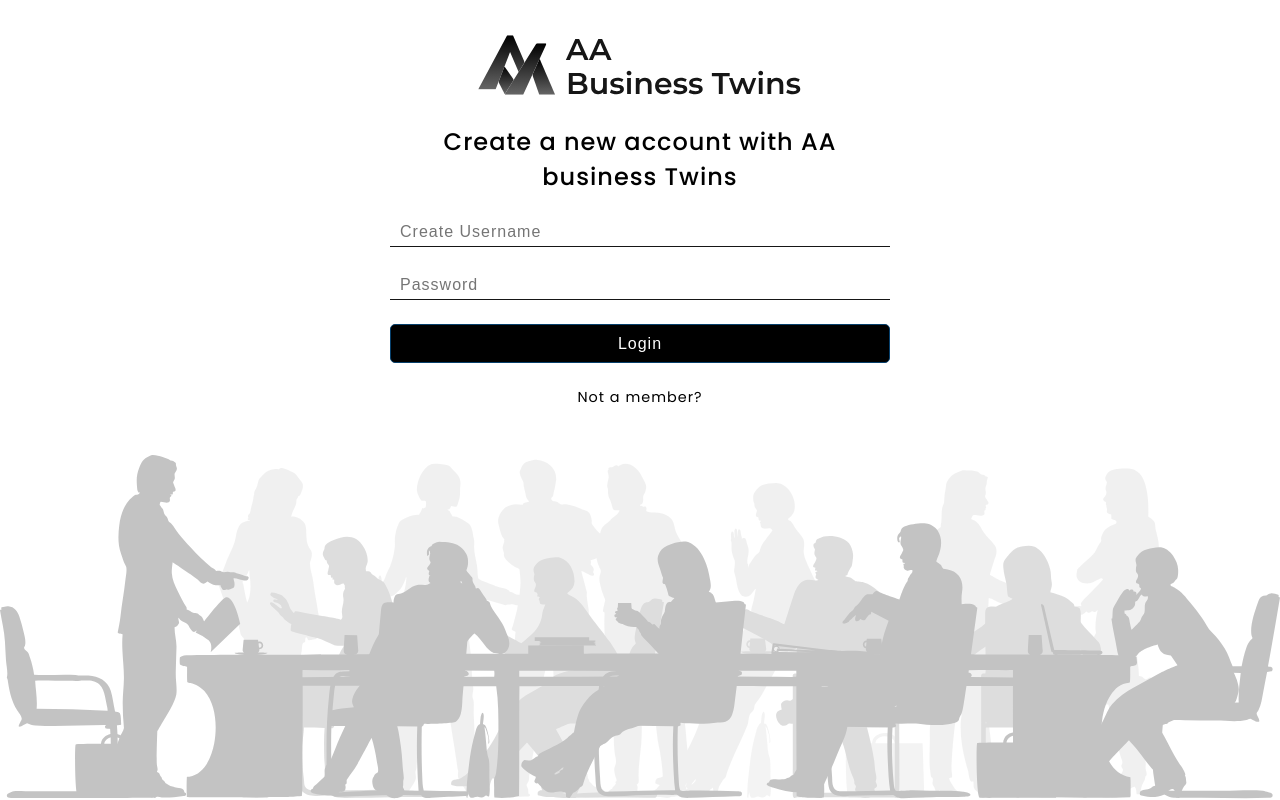
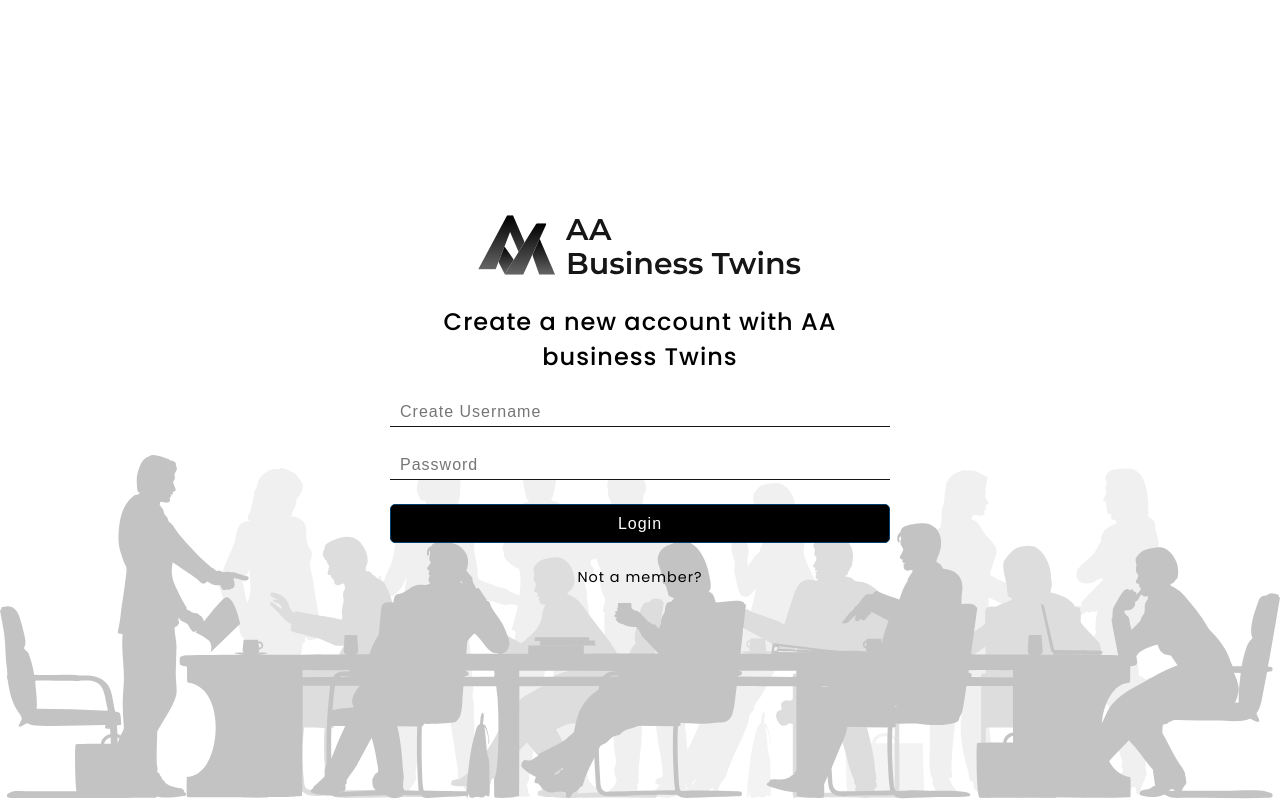
Before and after one commit to PGK16POWERS/AABUSINESSTWINS, an Angular app in the folder AA/: page /security/login in a window 1280 px wide. Built offline with nearby package versions, Linux system fonts and the light colour scheme.

Commit message:
formstyls

```diff
--- a/AA/src/styles.css
+++ b/AA/src/styles.css
@@ -788,6 +788,8 @@ footer .footer-modal {
 
 #security-section {
     display: flex;
+    align-items: center;
+    justify-content: center;
 }
 
 .redirect-btn-div {
@@ -828,7 +830,7 @@ footer .footer-modal {
 
 #security-form {
     width: 100%;
-    border: 2 px solid black;
+    border: 2px solid transparent;
     display: flex;
     flex-direction: column;
     align-items: center;
```
